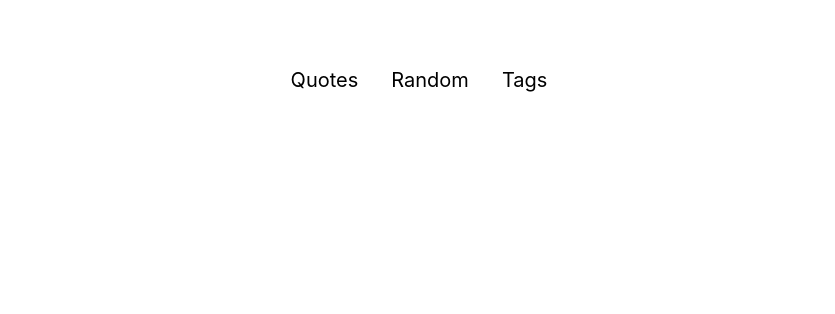
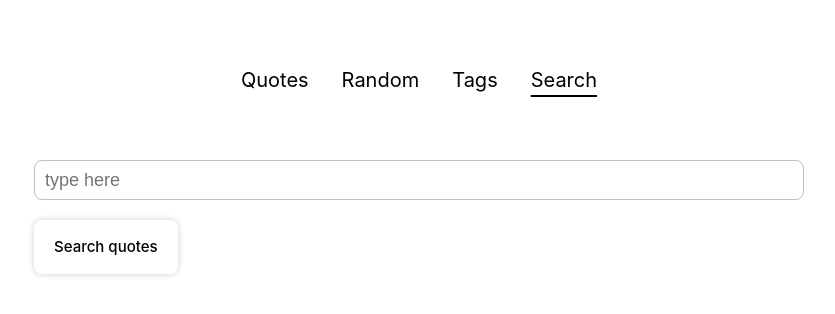
Before and after one commit to anastansa/typescript-vue-pinia-quotes, a Vue app: page /search in a window 1280 px wide. Before the commit this address had no page. Shown: the top 314 px of the page, without its empty margins (221-1056 px from the left). Built offline with nearby package versions, Linux system fonts and the light colour scheme.

Commit message:
add search

```diff
--- a/src/App.vue
+++ b/src/App.vue
@@ -9,6 +9,7 @@ import { RouterLink, RouterView } from "vue-router";
         <RouterLink to="/">Quotes</RouterLink>
 				<RouterLink to="/random">Random</RouterLink>
 				<RouterLink to="/tags">Tags</RouterLink>
+				<RouterLink to="/search">Search</RouterLink>
       </nav>
     </div>
   </header>
--- /dev/null
+++ b/src/pages/SearchQuote.vue
@@ -0,0 +1,56 @@
+<template>
+	<div class="search">
+		<div class="container">
+			<form @submit.prevent="searchStore.getQuotes(searchQuote)">
+				<input type="text" class="search__input" placeholder="type here" v-model="searchQuote" />
+				<CustomButton @click="searchStore.getQuotes(searchQuote)" class="search__btn">
+					Search quotes
+				</CustomButton>
+			</form>
+			<Loader v-if="searchStore.loader" />
+			<div v-else>
+				<Quote v-for="quote of searchStore.searchQuotes" :key="quote._id" :quote="quote"
+					@toggle-favorite="quotesStore.toggleFavorite(quote)" />
+			</div>
+		</div>
+	</div>
+</template>
+
+<script setup lang="ts">
+import { useSearchStore } from "../stores/searchStore";
+import { useQuotesStore } from "../stores/quotesStore";
+import { ref } from 'vue'
+import Loader from "@/components/ui/Loader.vue";
+import Quote from "@/components/Quote.vue";
+import CustomButton from "@/components/ui/CustomButton.vue";
+
+const searchStore = useSearchStore();
+const quotesStore = useQuotesStore();
+const searchQuote = ref('')
+
+</script>
+
+<style lang="scss" scoped>
+.search {
+	margin: 0 auto 20px auto;
+
+	display: flex;
+	flex-direction: column;
+	justify-content: center;
+	align-items: center;
+
+	.search__input {
+		width: 100%;
+		height: 40px;
+		padding: 0 10px;
+		margin-bottom: 20px;
+		border: 1px solid #c1c0c0;
+		border-radius: 8px;
+		font-size: 18px;
+	}
+
+	.search__btn {
+		margin-bottom: 30px;
+	}
+}
+</style>
--- a/src/router/index.ts
+++ b/src/router/index.ts
@@ -18,6 +18,11 @@ const router = createRouter({
 			name: "random",
 			component: () => import("../pages/RandomQuote.vue"),
 		},
+		{
+			path: "/search",
+			name: "search",
+			component: () => import("../pages/SearchQuote.vue"),
+		},
   ],
 });
 
--- /dev/null
+++ b/src/stores/searchStore.ts
@@ -0,0 +1,33 @@
+import { ref } from "vue";
+import { defineStore } from "pinia";
+import axios from "axios";
+//@ts-ignore
+import type { Quote } from "@/types/Quote";
+
+export const useSearchStore = defineStore("searchStore", () => {
+
+	const searchQuotes = ref([] as Quote[])
+	let loader = ref(false)
+
+	const getQuotes = async (search: string) => {
+		loader.value = true
+		try {
+			const response = await axios.get('https://api.quotable.io/search/quotes', {
+				params: {
+					query: search
+				}
+			})
+			searchQuotes.value = response.data.results
+		} catch (e) {
+			console.log(e)
+		} finally {
+			loader.value = false
+		}
+	}
+
+	return {
+		searchQuotes,
+		loader,
+		getQuotes
+	};
+});
```
